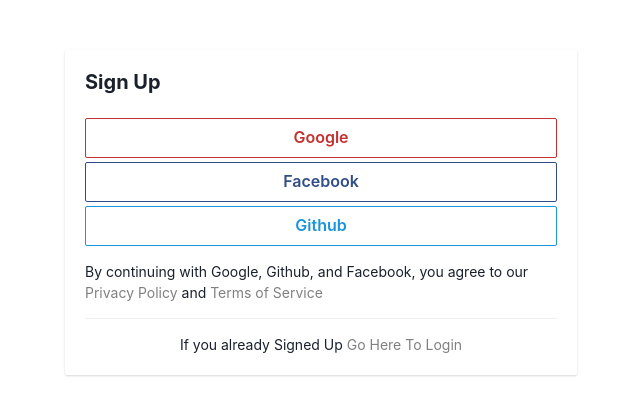
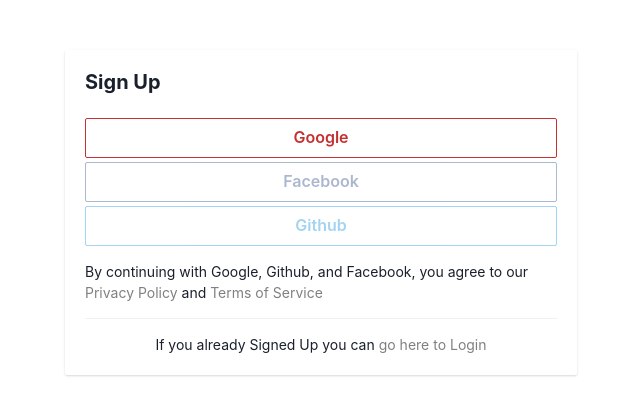
Before and after one commit to tmtygnz/YouDo, a Next.js app: page /users/SignUp in a window 1280 px wide. Shown: the top 414 px of the page, without its empty margins (319-959 px from the left). Built offline with nearby package versions, Linux system fonts and the light colour scheme.

Commit message:
Sign Up With Google Is Added (Kinda)

```diff
--- a/components/LandingPage.jsx
+++ b/components/LandingPage.jsx
@@ -2,10 +2,10 @@
 import React from 'react'
 
 export default function LandingPage() {
+
 	return (
 		<div>
 			<Box h="100vh">
-
 			</Box>
 		</div>
 	)
--- a/components/Navigation.jsx
+++ b/components/Navigation.jsx
@@ -26,7 +26,7 @@
 
 	return (
 		<div className="NavigationBar">
-			<Box p="5" pos="fixed" width="100vW" background="rgb(255 255 255 / 50%)" backdropFilter="saturate(180%) blur(5px" boxShadow="base" >
+			<Box p="5" pos="fixed" width="100vW" background="rgb(255 255 255 / 50%)" backdropFilter="saturate(180%) blur(3px)" boxShadow="base" >
 				<Flex mr="300px" ml="300px" justifyContent="space-between">
 					<Box p="2">
 						<Heading size="md">YouDo</Heading>
@@ -42,7 +42,7 @@
 							<MenuButton as={Link}>
 								Developers
 							</MenuButton>
-							<MenuList>
+							<MenuList >
 								<MenuItem>API Documentation</MenuItem>
 								<MenuItem>API Getting Started Guide</MenuItem>
 								<MenuItem>API Source Code</MenuItem>
--- a/package.json
+++ b/package.json
@@ -14,13 +14,16 @@
     "@emotion/styled": "^11",
     "@react-icons/all-files": "^4.1.0",
     "axios": "^0.21.1",
+    "chakra-ui-steps": "^1.3.0",
     "firebase": "^8.10.0",
     "formik": "^2.2.9",
     "framer-motion": "^4",
     "next": "11.1.0",
+    "next-auth": "^3.29.0",
     "react": "17.0.2",
     "react-dom": "17.0.2",
     "react-hook-form": "^7.13.0",
+    "react-icons": "^4.2.0",
     "react-responsive": "^9.0.0-beta.3",
     "vercel": "^23.1.2"
   },
--- a/pages/users/SignUp.jsx
+++ b/pages/users/SignUp.jsx
@@ -9,40 +9,32 @@
 	FormErrorMessage
 } from '@chakra-ui/react'
 import React, { useState, set } from 'react'
-import { FacebookLogoSmall } from '../../icons/Facebook'
-import { GithubLogoSmall } from '../../icons/Github'
-import { GoogleLogoSmall } from '../../icons/Google'
-import { useForm } from "react-hook-form"
-import axios from 'axios'
+import {Goolge} from '../../util/CreateAccount'
 
-export default function SignUp() {
-	const [showPassword, setShowPassword] = useState(false)
+export default function SignUp(props) {
 
-	const handlePasswordClick = () => setShowPassword(!showPassword);
+	const [value, setValue] = useState()
 
-	const {
-		handleSubmit,
-		register,
-		formState: { errors, isSubmitting }
-	} = useForm()
-
-	const GetGoole = (values) => {
-		alert(values)
-		axios.get("/api/CreateUserGoogle")
+	const GetGoole = async (values) => {
+		let a = await Goolge()
+		setValue(JSON.stringify(a))
 	}
 
 	return (
 		<div className="SignUpForm">
+			<Box h="100vh">
 				<Flex justifyContent="center">
-				<Box w="lg" boxShadow="base" borderRadius="sm" mt="50px">
+					<Box w="lg" boxShadow="base" borderRadius="sm" mt="50px" overflow="hidden">
 						<Box p="5">
 							<Heading size="md">Sign Up</Heading>
 							<Box className="SignUpButtons" mt="5">
 								<Flex justifyContent="center" wrap="wrap">
 									<Button colorScheme="red" w="lg" variant="outline" borderRadius="sm" mt="1"
 										onClick={GetGoole}>Google</Button>
-								<Button colorScheme="facebook" w="lg" variant="outline" borderRadius="sm" mt="1">Facebook</Button>
-								<Button colorScheme="twitter" w="lg" variant="outline" borderRadius="sm" mt="1">Github</Button>
+									<Button colorScheme="facebook" w="lg" variant="outline" borderRadius="sm" mt="1"
+										isDisabled="true">Facebook</Button>
+									<Button colorScheme="twitter" w="lg" variant="outline" borderRadius="sm" mt="1"
+										isDisabled="true">Github</Button>
 								</Flex>
 							</Box>
 							<Box mt="15" fontSize="sm" className="TermsAndPrivacy">
@@ -53,14 +45,14 @@
 							<Box mt="15" fontSize="sm" className="AlreadySignedUp">
 								<Flex justifyContent="center">
 									<Box>
-									If you already Signed Up <Link color="gray"> Go Here To Login</Link>
+										If you already Signed Up you can <Link color="gray"> go here to Login</Link>
 									</Box>
 								</Flex>
 							</Box>
-
 						</Box>
 					</Box>
 				</Flex>
+			</Box>
 		</div>
 	)
 }
--- /dev/null
+++ b/util/CreateAccount.js
@@ -0,0 +1,19 @@
+import firebase from 'firebase'
+
+export const Goolge = async () => {
+
+	const FirebaseAuth = JSON.parse(process.env.NEXT_PUBLIC_FirebaseAuth)
+
+	try {
+		console.log(FirebaseAuth)
+		!firebase.apps.length ? firebase.initializeApp(FirebaseAuth) : firebase.app()
+
+		let provider = new firebase.default.auth.GoogleAuthProvider()
+		let userData = await firebase.default.auth().signInWithPopup(provider)
+
+		return userData.user
+	}
+	catch(error) {
+		return error
+	}
+}
```
Also changed, not shown: 1 other file (tests, documents, lock files or other folders). Lines whose indentation alone changed are shown as unchanged.
